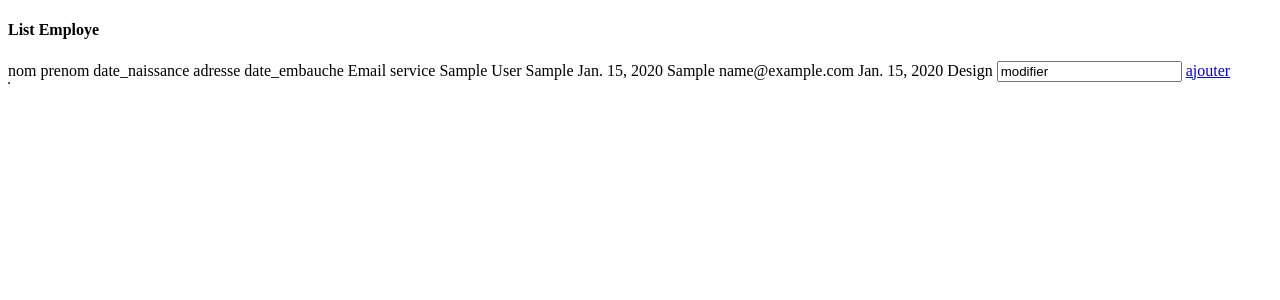
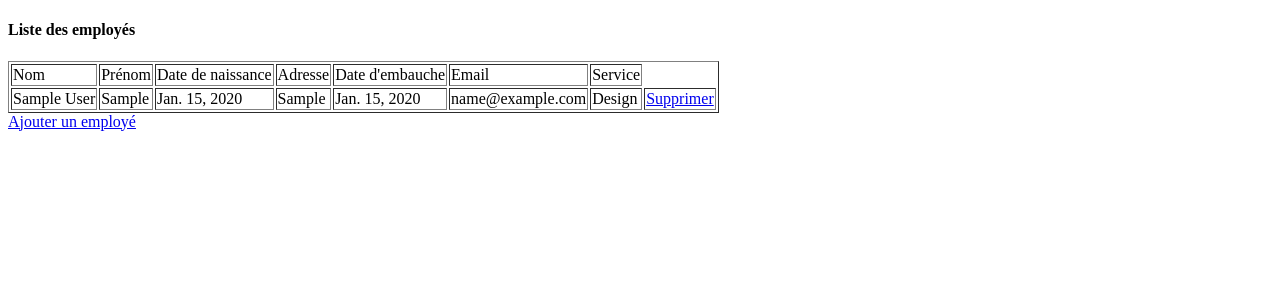
Before and after one commit to coding-with-lounas/rh-management-system, a Django app: page /adminrh/employe/ in a window 1280 px wide. Shown: the top 300 px of the page. Run offline with Django 5.2, Linux system fonts and the light colour scheme; data comes from the database, SQL or seed files in the repository; both versions use the stored data as it was after the commit; tables that the repository leaves empty hold one stand-in row (values such as "Sample post").

Commit message:
methodde supprimer employe

```diff
--- a/rh_management/admin_rh/models.py
+++ b/rh_management/admin_rh/models.py
@@ -19,7 +19,7 @@ class Employe(models.Model):
     service = models.ForeignKey(Service, on_delete=models.CASCADE)
 
     def __str__(self):
-        return f'{self.prenom}+{self.nom}'
+        return f'{self.prenom} {self.nom}'
 
 
 class Contrat(models.Model):
--- a/rh_management/admin_rh/templates/testdjango.html
+++ b/rh_management/admin_rh/templates/testdjango.html
@@ -6,35 +6,38 @@
     <title>Employee</title>
 </head>
 <body>
-    <h4> List Employe</h4>
+    <!-- Template : testdjango.html -->
+<h4> Liste des employés </h4>
+<table border='1'>
     <thead>
         <tr>
-                <td>nom</td>
-                <td>prenom</td>
-                <td>date_naissance</td>
-                 <td>adresse</td>
-
-                <td>date_embauche</td>
+            <td>Nom</td>
+            <td>Prénom</td>
+            <td>Date de naissance</td>
+            <td>Adresse</td>
+            <td>Date d'embauche</td>
             <td>Email</td>
-                <td>service</td>
+            <td>Service</td>
         </tr>
     </thead>
     <tbody>
     {% for x in Employe %}
     <tr>
-        <td>{{x.nom}}</td>
-        <td>{{x.prenom}}</td>
-        <td>{{x.date_naissance}}</td>
-        <td>{{x.adresse}}</td>
-        <td>{{x.email}}</td>
-        <td>{{x.date_embauche}}</td>
-        <td>{{x.service}}</td>
-        <td><input href="{% url 'addemp' %}" value='modifier'></td>
+        <td>{{ x.nom }}</td>
+        <td>{{ x.prenom }}</td>
+        <td>{{ x.date_naissance }}</td>
+        <td>{{ x.adresse }}</td>
+        <td>{{ x.date_embauche }}</td>
+        <td>{{ x.email }}</td>
+        <td>{{ x.service }}</td>
+        {% comment %} <td><a href="{% url 'editemp' x.id %}">Modifier</a></td> {% endcomment %}
+        <td><a href="{% url 'delemp' x.id %}">Supprimer</a></td>
     </tr>
     {% endfor %}
     </tbody>
 </table>
-    <a type="submit" href="{% url 'addemp' %}">ajouter</a>
-    <table border='1'>
+<a href="{% url 'addemp' %}">Ajouter un employé</a>
+
+
 </body>
 </html>
--- a/rh_management/admin_rh/urls.py
+++ b/rh_management/admin_rh/urls.py
@@ -4,5 +4,6 @@ from . import views
 
 urlpatterns = [
     path('employe/',views.afficherEmploye,name='empList'),
-    path('ajouterEmploye/',views.ajouterEmploye,name='addemp')
+    path('employe/ajouterEmploye/',views.ajouterEmploye,name='addemp'),
+    path('employe/supprimerEmploye/<int:pk>/', views.supprimerEmploye, name='delemp'),
 ]
--- a/rh_management/admin_rh/views.py
+++ b/rh_management/admin_rh/views.py
@@ -1,6 +1,8 @@
-from django.shortcuts import render,redirect
+from django.shortcuts import render,redirect,get_object_or_404
 from .models import Employe,Service
 from .forms import EmployeForm
+from django.contrib import messages
+
 # Create your views here.
 
 def afficherEmploye(request):
@@ -26,10 +28,34 @@ def ajouterEmploye(request):
         mssg = "Veuillez remplir les champs."
         return render(request, 'testaddemp.html', {'formEmp': form, 'messgEmp': mssg})
 
-# def supprimerEmploye(request):
-#     query=
+# methode supprimer Employe
+def supprimerEmploye(request, pk):
+    employe = Employe.objects.get(id=pk)
+    if request.method== 'POST':
+        try:
+            employe.delete()
+            messages.success(request, "L'employé a été supprimé avec succès.")
+            return redirect('empList')
+        except Employe.DoesNotExist:
+            messages.error(request, "L'employé n'a pas été trouvé.")
+            return redirect('empList')
+
+    return render(request,'testsuppemp.html',{'emp':employe})
 
 
+# def supprimerEmploye(request, pk):
+#     # importe l'objet employe , ou raise a 404 error si non trouvé
+#     employe = get_object_or_404(Employe, id=pk)
+#     if request.method == 'POST':
+#         employe.delete()
+#         messages.success(request, "L'employé a été supprimé avec succès.")
+#         return redirect('empList')
+#     else:
+#         messages.error(request, "L'employé n'est pas valide pour suppression.")
+#         return redirect('empList')
+
+#     # si le request method est GET, allez the confirmation page
+#     return render(request, 'testsuppemp.html', {'emp': employe})
 
 
 
```
Also changed, not shown: rh_management/admin_rh/templates/testsuppemp.html (added, +19 -0 lines), rh_management/db.sqlite3. Lines whose indentation alone changed are shown as unchanged.
